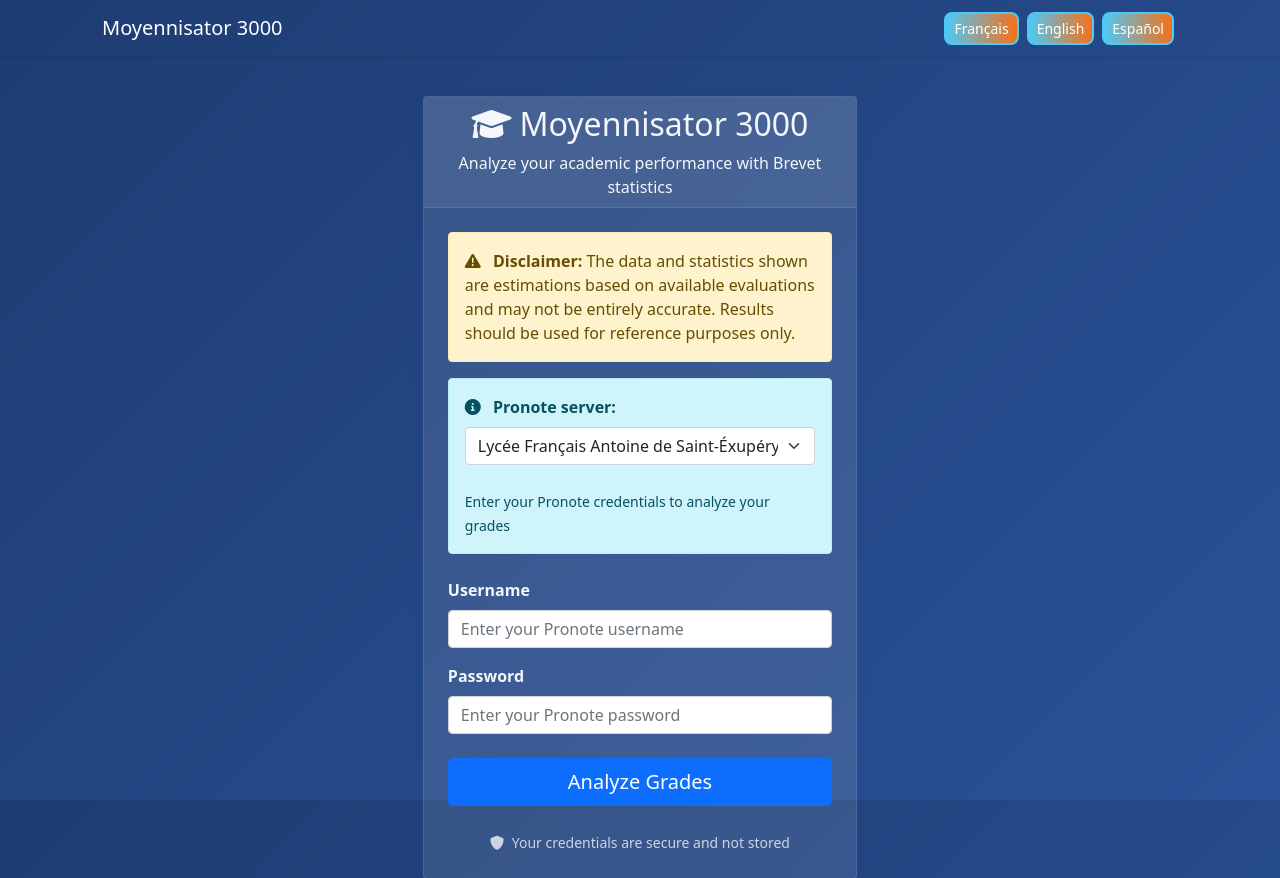
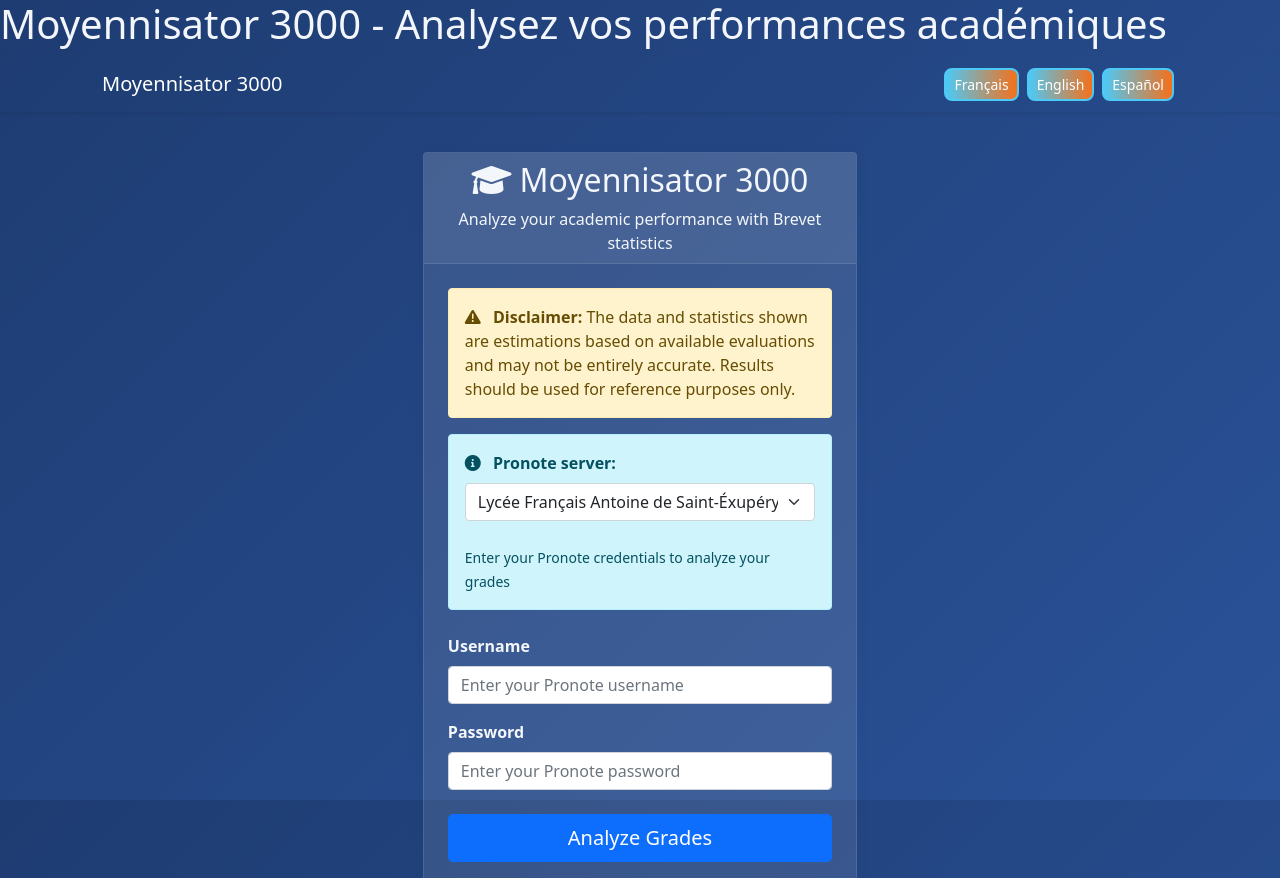
Before and after one commit to Gaphilly/Moyennisator-3000, a Flask app: page / in a window 1280 px wide. Shown: the top 878 px of the page. Run offline with Flask 3, Linux system fonts and the light colour scheme.

Commit message:
Add main heading to base HTML template for improved visibility

```diff
--- a/templates/base.html
+++ b/templates/base.html
@@ -151,6 +151,8 @@
     {% block styles %}{% endblock %}
 </head>
 <body>
+
+<h1>Moyennisator 3000 - Analysez vos performances académiques</h1>
 
 <nav class="navbar navbar-dark shadow-sm mb-4">
     <div class="container container-main">
```
